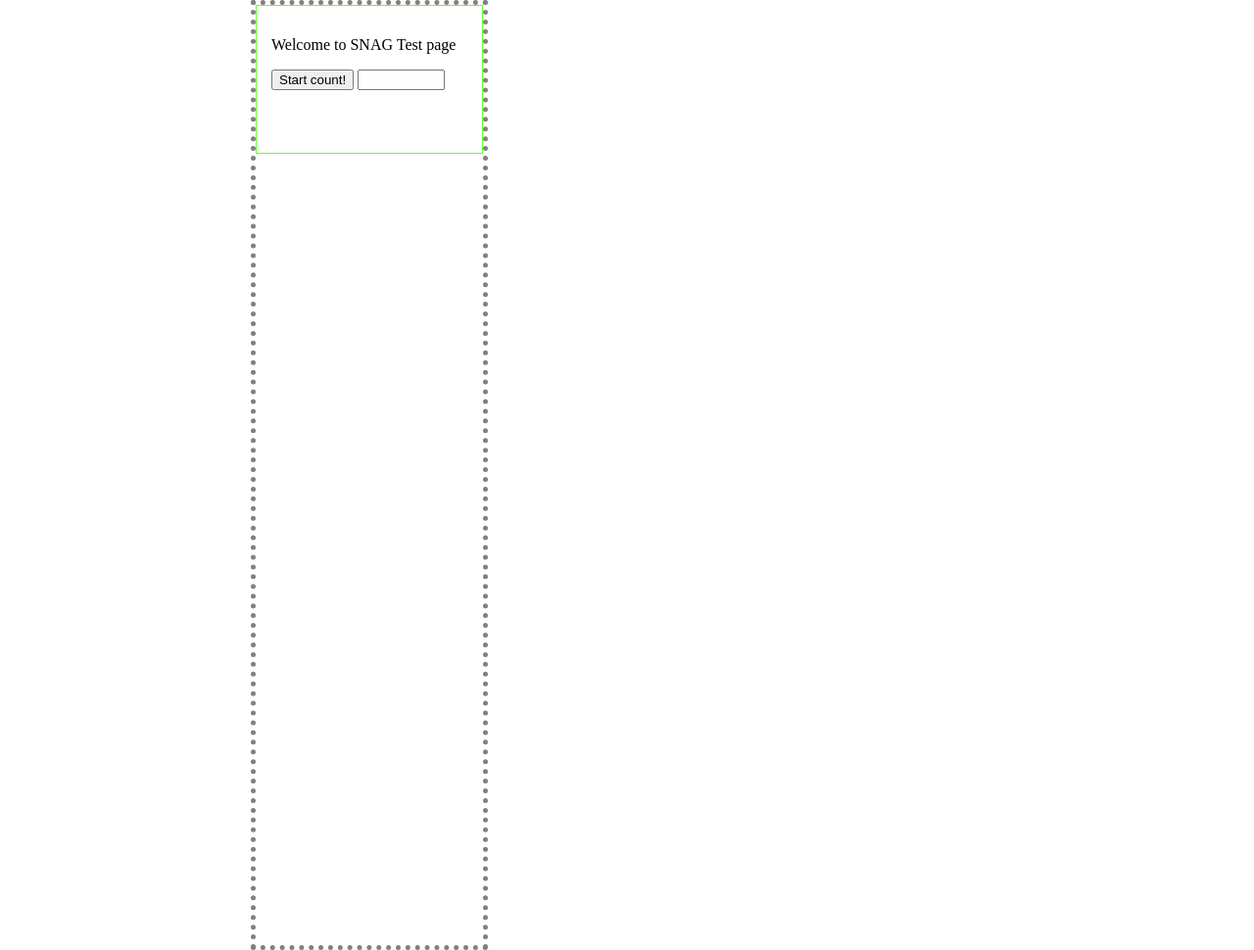
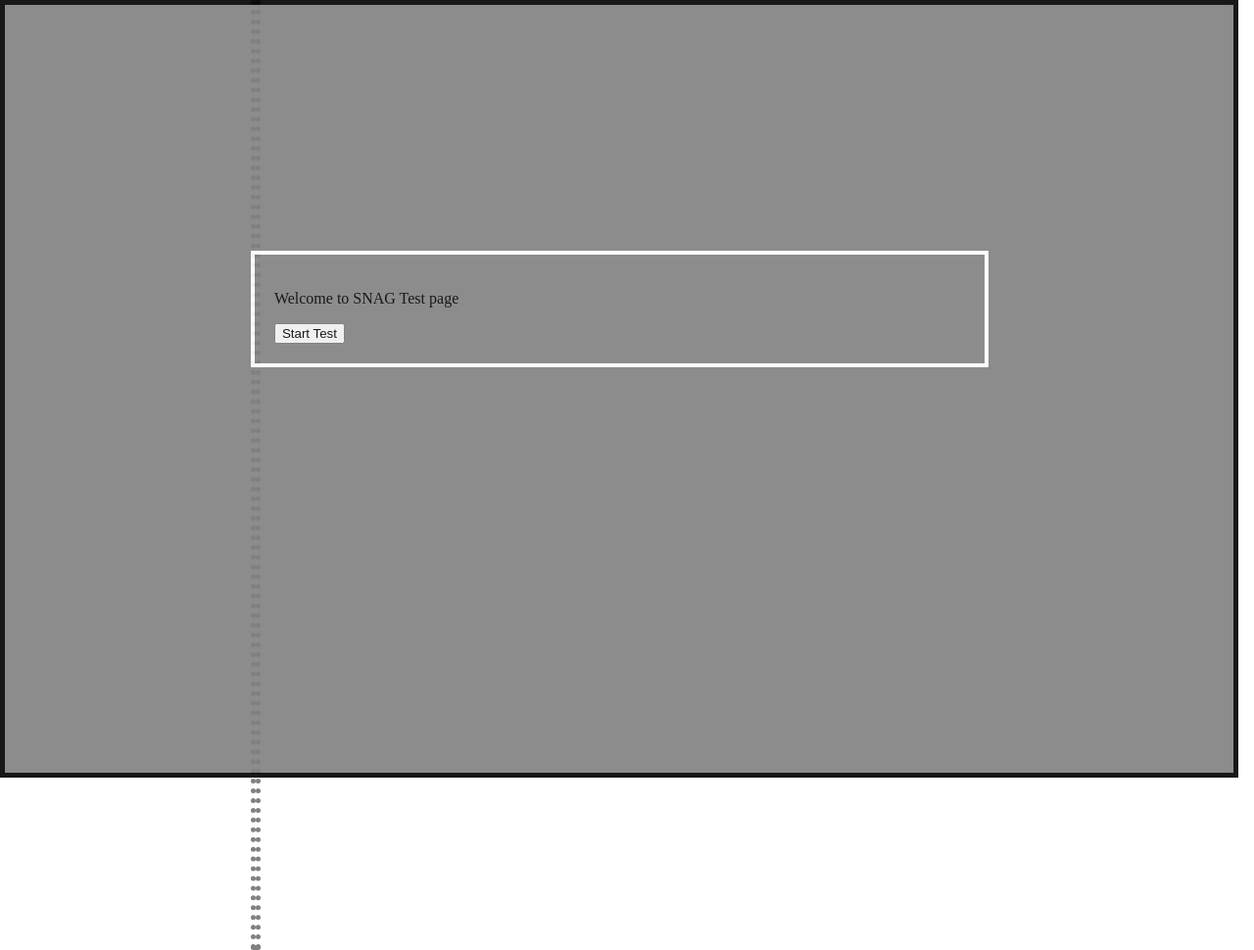
Before and after one commit to petantelcodi/snag, a Django app: template genview/templates/starttest_base.html in a window 1280 px wide. Shown: the whole page at 98% size. Run offline with Django 3.2, Linux system fonts and the light colour scheme; the template is opened without the code that fills it, so the values that code supplies are empty; some libraries are stand-ins or nearby versions.

Commit message:
Added full div start test button in starttest

```diff
--- a/genview/templates/starttest.html
+++ b/genview/templates/starttest.html
@@ -3,8 +3,7 @@
 {% block title %}:: SNAG ::{% endblock %}
 
 {% block content %}
-        <h1>Hello, {{username}}</h1>
-
+<h1>Hello, {{username}}</h1>
 {{ output|safe }}
 
 {% endblock %}
--- a/genview/templates/starttest_base.html
+++ b/genview/templates/starttest_base.html
@@ -36,6 +36,7 @@
             {
                 timer_is_on = 1;
                 timedCount();
+                $("#mydiv").hide()
             }
         }
 
@@ -78,27 +79,30 @@
 
     <style type="text/css">
         #page { position:absolute;top:0;left:0;margin:0 20%;width 960px;height:120%;border:5px dotted grey}
-        #mydiv { position:relative; float:left; width:200px; height:120px; border:1px solid #66ff33;padding:15px;}
+        #mydiv { position:absolute;opacity:.9;background-color:grey;width:98%; height:98%; border:5px solid #000000;top:0;left:0;z-index:10;}
         #nav1 { position:relative; float:left; width:100%; border:1px solid #33ccff;padding:15px;}
         #nav2 { position:relative; float:left; width:45%; height:70px; border:1px solid #cc33ff;padding:15px;}
         #nav3 { position:relative; float:left; width:45%; height:70px;border:1px solid magenta;padding:15px;}
         #contents { position:relative; float:left; width:91%; border:1px solid #ff6633;padding:25px;}
         #hiddencontents { display:none;position:relative; float:left; width:720px; border:1px solid grey;}
-
+        #mydivinner {position:relative;margin:20%;border:4px solid #ffffff;padding:20px;}
         #nav1 p span {padding:4px;border:1px solid green;}
+        #txt {display:none;}
     </style>
 
 </head>
 
 <body>
-<div id="page">
     <div id="mydiv">
-        <p>Welcome to SNAG Test page</p>
-        <form>
-            <input type="button" value="Start count!" onClick="doTimer()">
-            <input type="text" id="txt" size="8">
-        </form>
+        <div id="mydivinner">
+            <p>Welcome to SNAG Test page</p>
+            <form>
+                <input type="button" value="Start Test" onClick="doTimer()">
+                <input type="text" id="txt" size="8">
+            </form>
+        </div>
     </div>
+    <div id="page">
     {% block content %}{% endblock %}
 
 </div>
```
